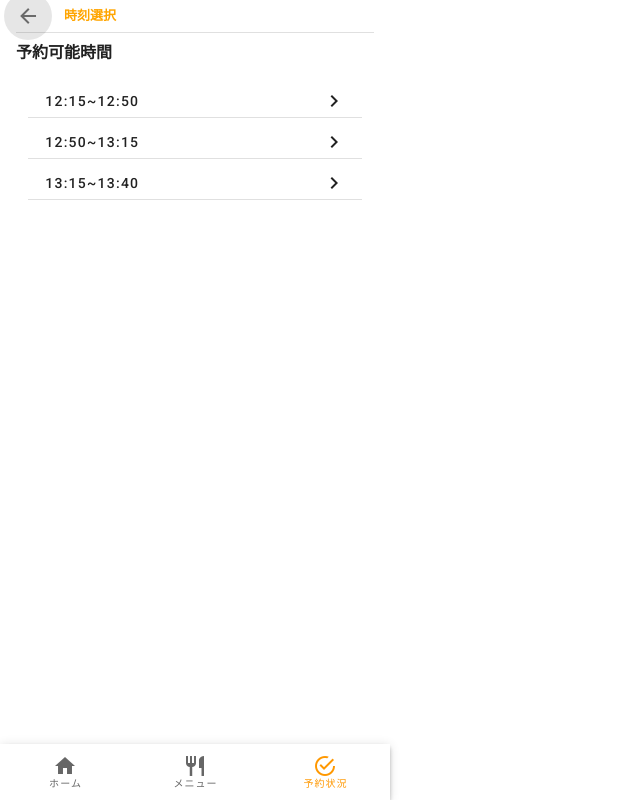
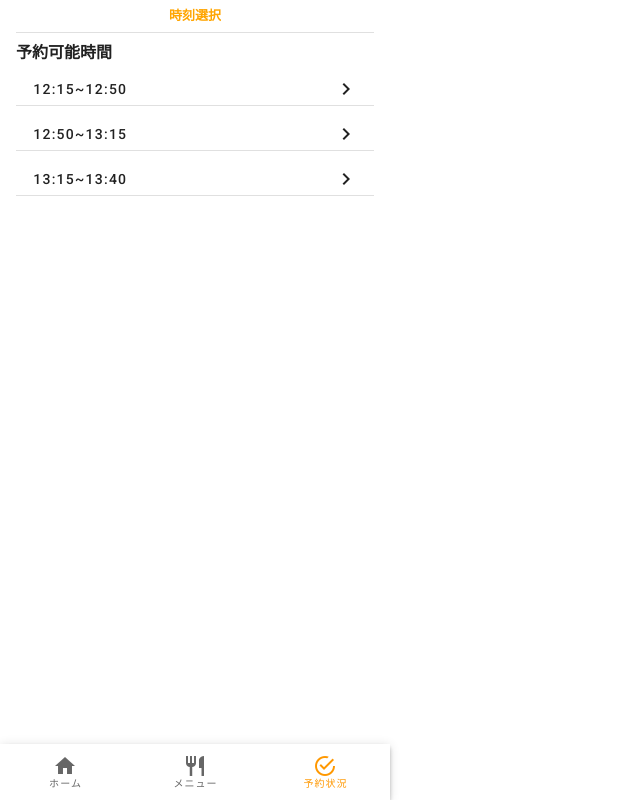
Before and after one commit to Hiroki-08/Human_Information_System_TCU, a Vue app: page /#/book/booktime in a window 1280 px wide. Shown: the whole page, without its empty margins (0-640 px from the left). Built offline with nearby package versions, Linux system fonts and the light colour scheme.

Commit message:
戻るボタン廃止

```diff
--- a/src/views/BookSeat.vue
+++ b/src/views/BookSeat.vue
@@ -1,27 +1,14 @@
 <template>
   <v-main class=mx-4>
-    <v-app-bar
-      height=32
-      color="white"
-      dense
-      flat
-      fixed
-      max-width="390px"
-      app
-    >
-    <v-btn
-      icon
-      to="/book/booktime"
-    >
+    <v-app-bar height=32 color="white" dense flat fixed max-width="390px" app>
+      <!-- <v-btn icon to="/book/booktime">
         <v-icon>mdi-arrow-left</v-icon>
-    </v-btn>
+      </v-btn> -->
       <v-spacer></v-spacer>
 
-      <v-container>
       <v-toolbar-title style="color:orange; font-size: small;">
-        <b>席選択</b>
+        <b>座席選択</b>
       </v-toolbar-title>
-    </v-container>
 
       <v-spacer></v-spacer>
 
@@ -34,30 +21,15 @@
     <v-container>
       <v-img src="@/assets/seat_reservation.png"></v-img>
 
-    <v-select
-          :items="items"
-          label="席番号"
-          dense
-          outlined
-          class="mt-4"
-        ></v-select>
+      <v-select :items="items" label="席番号" dense outlined class="mt-4"></v-select>
 
-    <v-btn
-      to=""
-      block
-      color="orange"
-      class="white--text"
-      large
-    >
+      <v-btn to="/book/booktime/bookseat/bookcheck" block color="orange" class="white--text" large>
         <v-icon>mdi-check</v-icon>
         <b>予約確定</b>
       </v-btn>
 
       <v-col class="pb-0">
-          <v-card
-          height="70px"
-          flat
-          ></v-card>
+        <v-card height="70px" flat></v-card>
       </v-col>
 
     </v-container>
@@ -71,7 +43,7 @@ components: {
 
   },
   data: () => ({
-      items: [ "6" ],
+    items: ["6"],
   }),
 }
 </script>
--- a/src/views/BookTime.vue
+++ b/src/views/BookTime.vue
@@ -1,16 +1,15 @@
 <template>
   <v-main class=mx-4>
     <v-app-bar height=32 color="white" dense flat fixed max-width="390px" app>
-      <v-btn icon to="/book">
+      <!-- <v-btn icon to="/book">
         <v-icon>mdi-arrow-left</v-icon>
-      </v-btn>
+      </v-btn> -->
       <v-spacer></v-spacer>
 
-      <v-container>
       <v-toolbar-title style="color:orange; font-size: small;">
         <b>時刻選択</b>
       </v-toolbar-title>
-      </v-container>
+
 
       <v-spacer></v-spacer>
 
@@ -20,30 +19,38 @@
 
     <h4 class=mt-2>予約可能時間</h4>
 
-    <v-container>
-      <div v-for="(time) in timeLists" :key="time">
-        <v-btn text block to="/book/booktime/bookseat" class="pt-6 pb-4">
-          {{ time }}
+    <v-container class="pa-0">
+
+      <v-btn text block to="/book/booktime/bookseat" class="pt-6 pb-4 mt-0">
+        12:15~12:50
         <v-spacer></v-spacer>
         <v-icon>mdi-chevron-right</v-icon>
       </v-btn>
       <v-divider></v-divider>
-      </div>
+
+      <v-btn text block to="/book/booktime/bookseat" class="pt-6 pb-4 mt-1">
+        12:50~13:15
+        <v-spacer></v-spacer>
+        <v-icon>mdi-chevron-right</v-icon>
+      </v-btn>
+      <v-divider></v-divider>
+
+      <v-btn text block to="/book/booktime/bookseat" class="pt-6 pb-4 mt-1">
+        13:15~13:40
+        <v-spacer></v-spacer>
+        <v-icon>mdi-chevron-right</v-icon>
+      </v-btn>
+      <v-divider></v-divider>
+
     </v-container>
-
   </v-main>
 </template>
 
 <script>
 export default {
   name: "BookTime",
-  components: {},
-  data: () => ({
-    timeLists: [
-      "12:15~12:50",
-      "12:50~13:15",
-      "13:15~13:40"
-    ]
-  }),
+  components: {
+
+},
+  data: () => ({ value: 1 }),
   }
-</script>
```
Also changed, not shown: src/views/BookCheck.vue (+36 -0 lines), src/views/BookTime copy.vue (added, +53 -0 lines), src/views/BookView.vue (+6 -19 lines), src/views/MenuView.vue (+20 -67 lines). Lines whose indentation alone changed are shown as unchanged.
